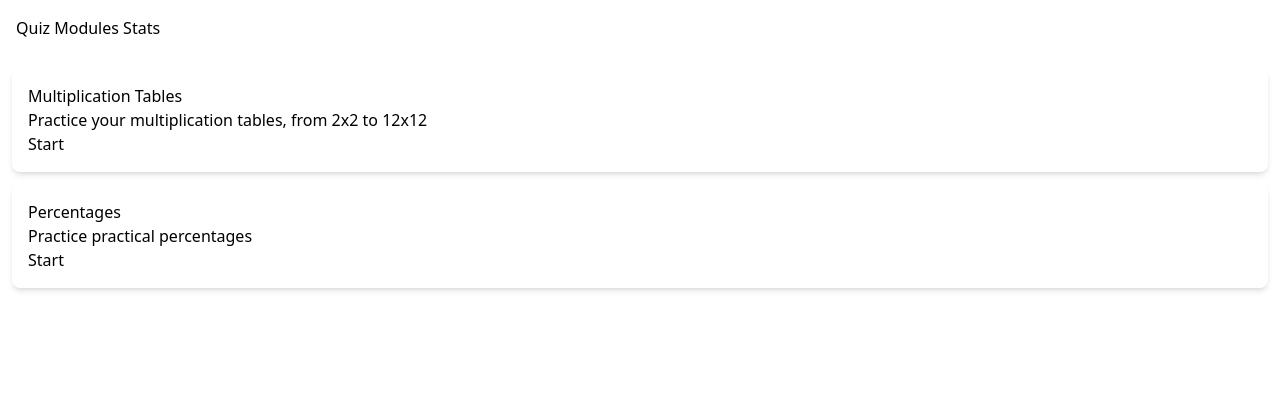
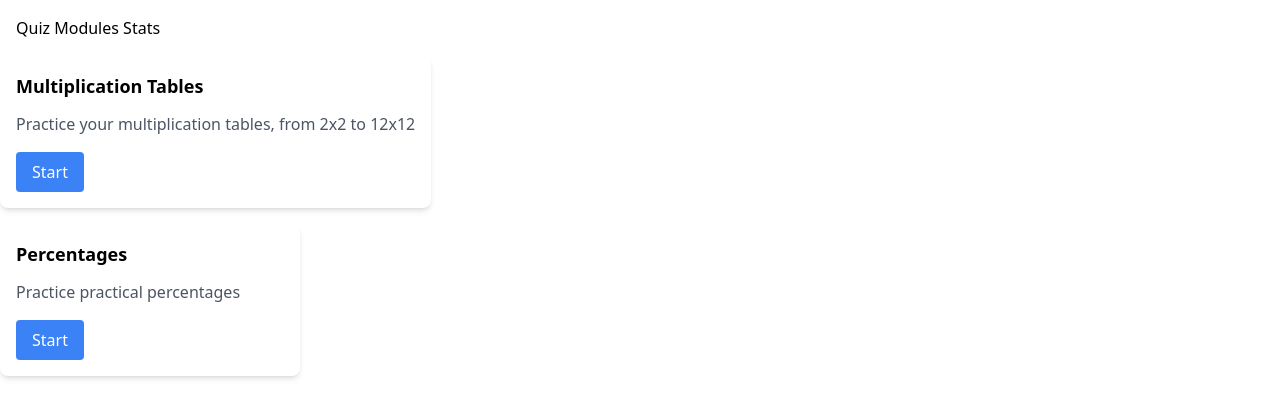
Before and after one commit to andrew-noble/mental-math, a React (Vite) app: page /mental-math/menu in a window 1280 px wide. Shown: the top 418 px of the page. Built offline with nearby package versions, Linux system fonts and the light colour scheme.

Commit message:
change module page styling a little

```diff
--- a/src/components/ModuleCard.jsx
+++ b/src/components/ModuleCard.jsx
@@ -1,9 +1,14 @@
 export default function ModuleCard({ title, description, onClick }) {
   return (
-    <div className="bg-white p-4 rounded-lg shadow-md m-3">
-      <h1>{title}</h1>
-      <p>{description}</p>
-      <button onClick={onClick}>Start</button>
+    <div className="bg-white rounded-lg shadow-md p-4 mb-4 w-fit min-w-[300px]">
+      <h1 className="text-lg font-semibold mb-3">{title}</h1>
+      <p className="text-gray-600 mb-4">{description}</p>
+      <button
+        onClick={onClick}
+        className="bg-blue-500 hover:bg-blue-600 text-white font-medium py-2 px-4 rounded transition-colors"
+      >
+        Start
+      </button>
     </div>
   );
 }
```
